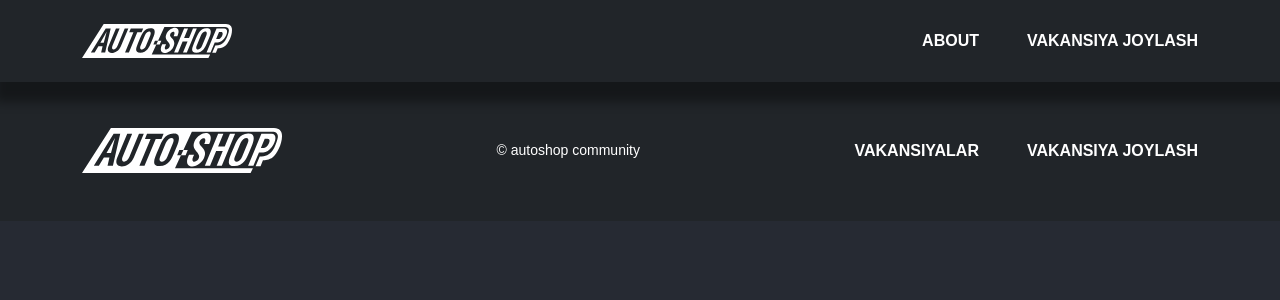
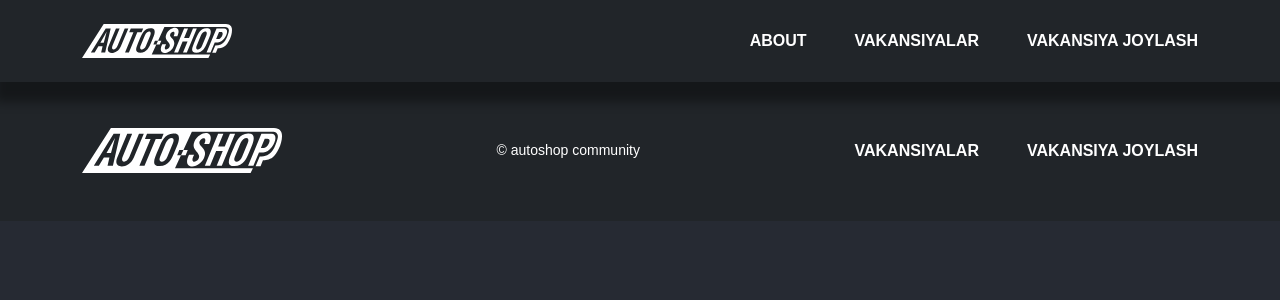
Before and after one commit to EhsonjonKomiljonov/autoshop, a React (Vite) app: page /login in a window 1280 px wide. Shown: the top 300 px of the page. Built offline with nearby package versions, Linux system fonts and the light colour scheme; the HTML template or start-up script is replaced by a standard one; a web font is replaced by a local one.

Commit message:
edit header links

```diff
--- a/src/components/Header/Header.jsx
+++ b/src/components/Header/Header.jsx
@@ -56,6 +56,17 @@ export const Header = () => {
               </li>
               <li>
                 <NavLink
+                  to="/main-vacancys"
+                  className="text-white text-decoration-none fw-semibold"
+                  style={({ isActive }) =>
+                    isActive ? { borderBottom: '2px solid #ba1621' } : {}
+                  }
+                >
+                  VAKANSIYALAR
+                </NavLink>
+              </li>
+              <li>
+                <NavLink
                   to="/vacancy"
                   className="text-white text-decoration-none fw-semibold"
                   style={({ isActive }) =>
```
